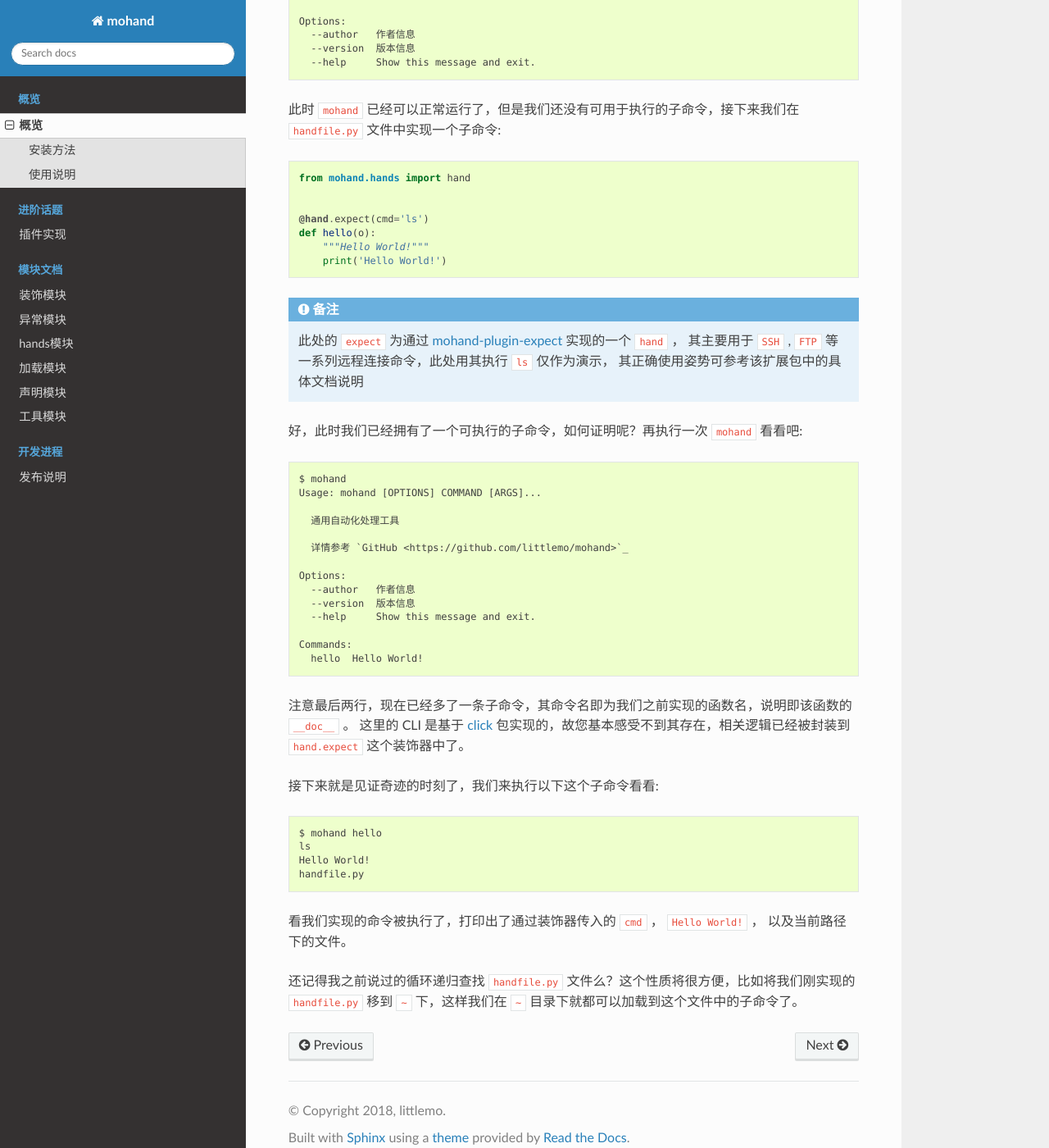
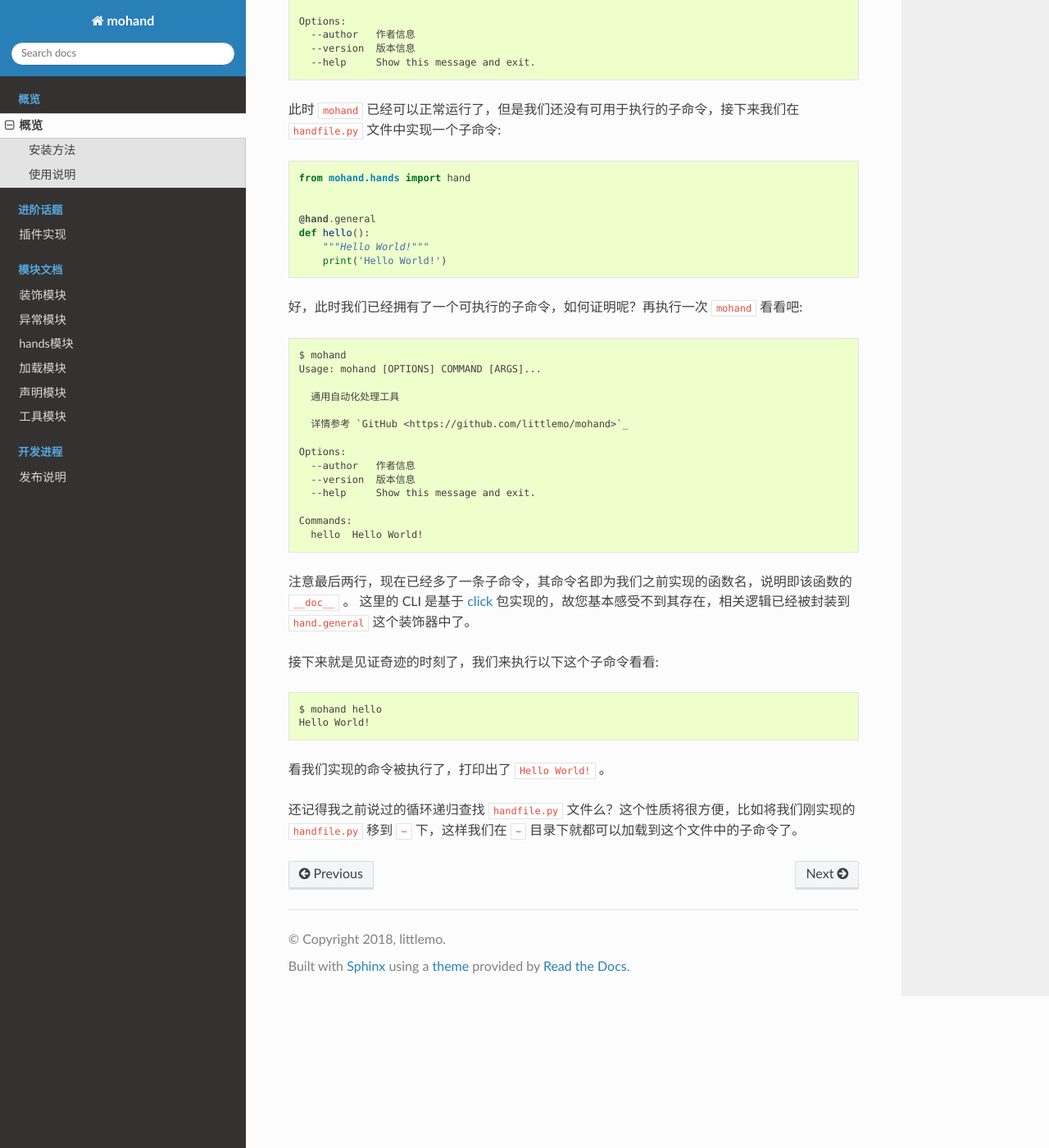
Before and after one commit to littlemo/mohand, a Sphinx documentation site: the page built from docs/source/intro/overview.rst, in a window 1280 px wide and 1400 px high, scrolled down 1444 px. Shown: the whole window at 82% size. Built offline with Sphinx 7.4.7 and the Read the Docs theme 2.0.0, drawn with Linux system fonts in a browser that asks for light colours; formulas are drawn with MathJax 3; the version number could not be read and is left out.

Commit message:
F: 重新编写基于general的使用样例说明

```diff
--- a/docs/source/intro/overview.rst
+++ b/docs/source/intro/overview.rst
@@ -67,16 +67,10 @@ MoHand 为通用自动化处理工具，主要用于运维自动化。
     from mohand.hands import hand
 
 
-    @hand.expect(cmd='ls')
-    def hello(o):
+    @hand.general
+    def hello():
         """Hello World!"""
         print('Hello World!')
-
-.. note::
-
-    此处的 ``expect`` 为通过 `mohand-plugin-expect`_ 实现的一个 ``hand`` ，
-    其主要用于 ``SSH`` , ``FTP`` 等一系列远程连接命令，此处用其执行 ``ls`` 仅作为演示，
-    其正确使用姿势可参考该扩展包中的具体文档说明
 
 好，此时我们已经拥有了一个可执行的子命令，如何证明呢？再执行一次 ``mohand`` 看看吧::
 
@@ -96,18 +90,15 @@ MoHand 为通用自动化处理工具，主要用于运维自动化。
       hello  Hello World!
 
 注意最后两行，现在已经多了一条子命令，其命令名即为我们之前实现的函数名，说明即该函数的 ``__doc__`` 。
-这里的 CLI 是基于 `click`_ 包实现的，故您基本感受不到其存在，相关逻辑已经被封装到 ``hand.expect``
+这里的 CLI 是基于 `click`_ 包实现的，故您基本感受不到其存在，相关逻辑已经被封装到 ``hand.general``
 这个装饰器中了。
 
 接下来就是见证奇迹的时刻了，我们来执行以下这个子命令看看::
 
     $ mohand hello
-    ls
     Hello World!
-    handfile.py
 
-看我们实现的命令被执行了，打印出了通过装饰器传入的 ``cmd`` ， ``Hello World!``  ，
-以及当前路径下的文件。
+看我们实现的命令被执行了，打印出了 ``Hello World!`` 。
 
 还记得我之前说过的循环递归查找 ``handfile.py`` 文件么？这个性质将很方便，比如将我们刚实现的
 ``handfile.py`` 移到 ``~`` 下，这样我们在 ``~`` 目录下就都可以加载到这个文件中的子命令了。
```
